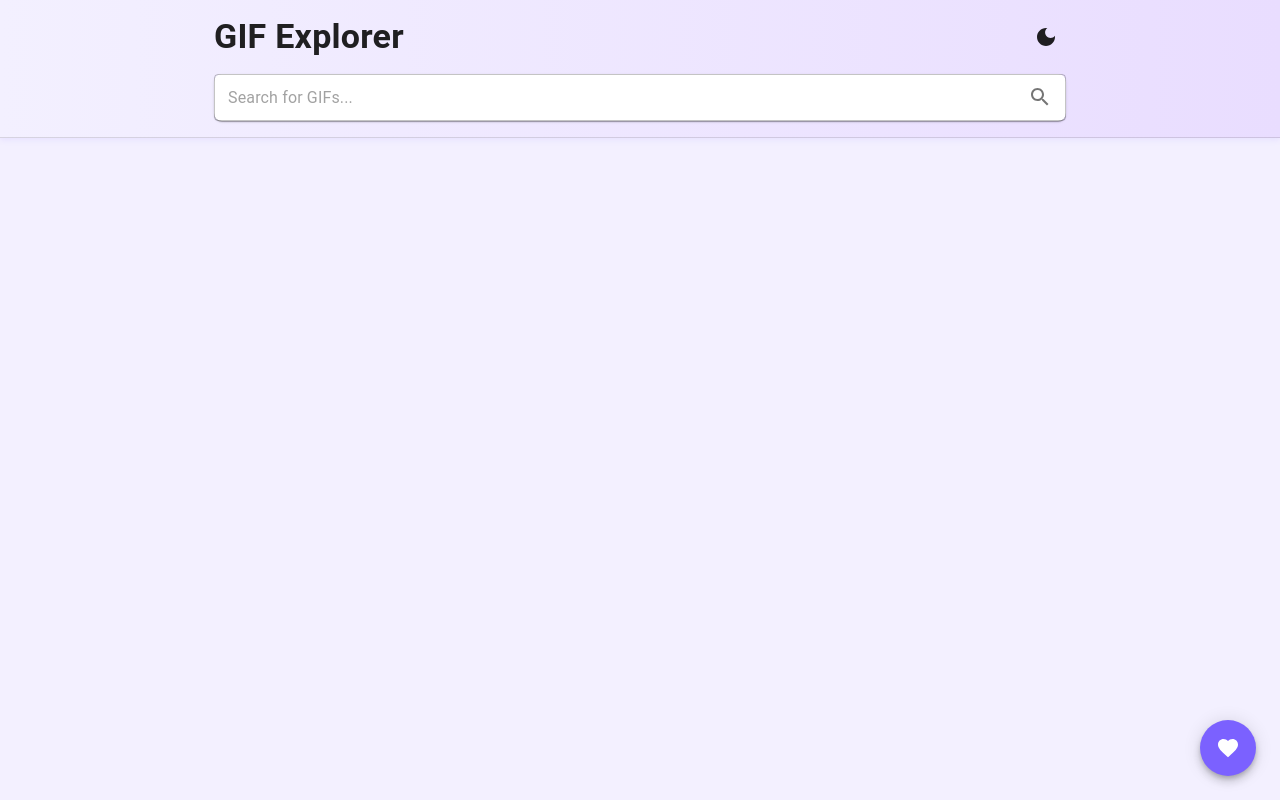
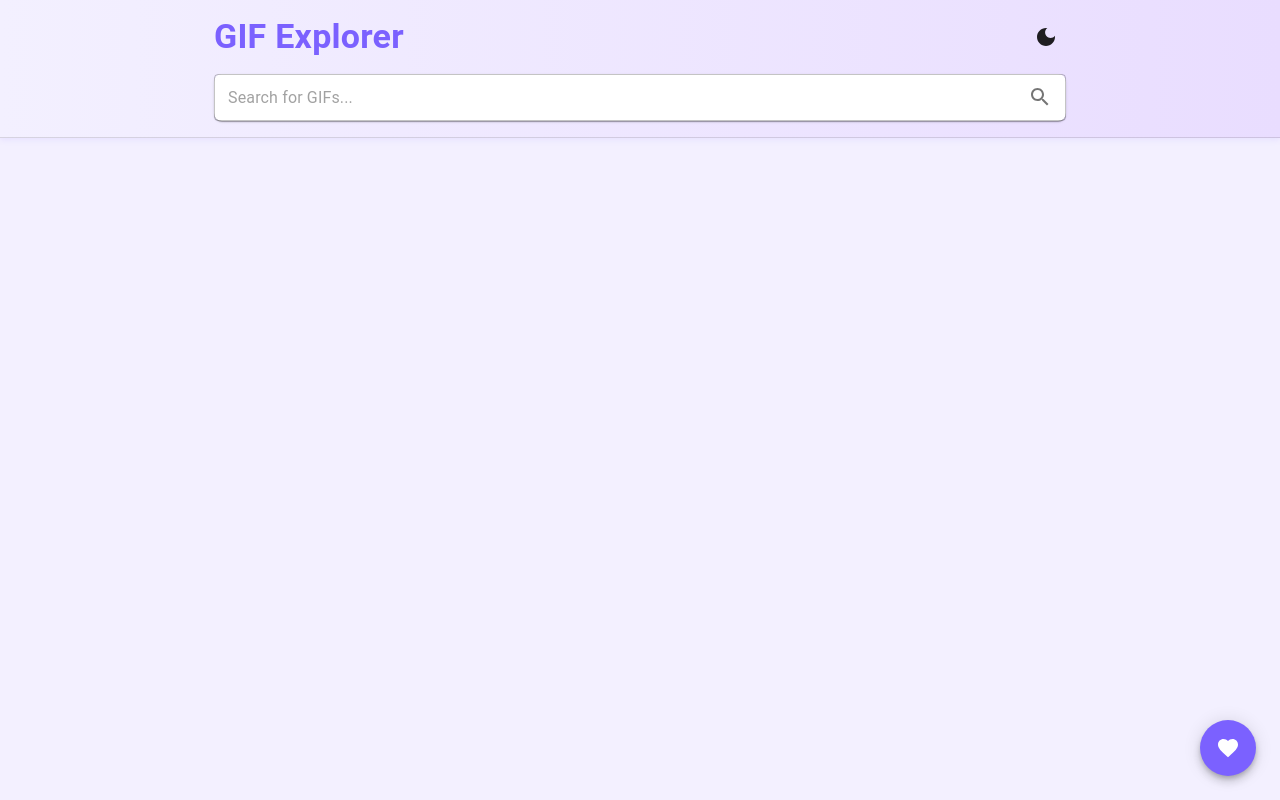
Before and after one commit to maitepv87/gif-explorer, a React (Vite) app: page / in a window 1280 px wide. Built offline with nearby package versions, Linux system fonts and the light colour scheme.

Commit message:
style: update title color to use theme's primary text color

```diff
--- a/src/components/SearchBar.jsx
+++ b/src/components/SearchBar.jsx
@@ -46,7 +46,11 @@ export const SearchBar = ({ onSubmit }) => {
             <Typography
               variant="h4"
               fontWeight={700}
-              color={theme.palette.text.primary}
+              color={
+                theme.palette.mode === "light"
+                  ? "#7b61ff"
+                  : theme.palette.text.primary
+              }
             >
               GIF Explorer
             </Typography>
```
